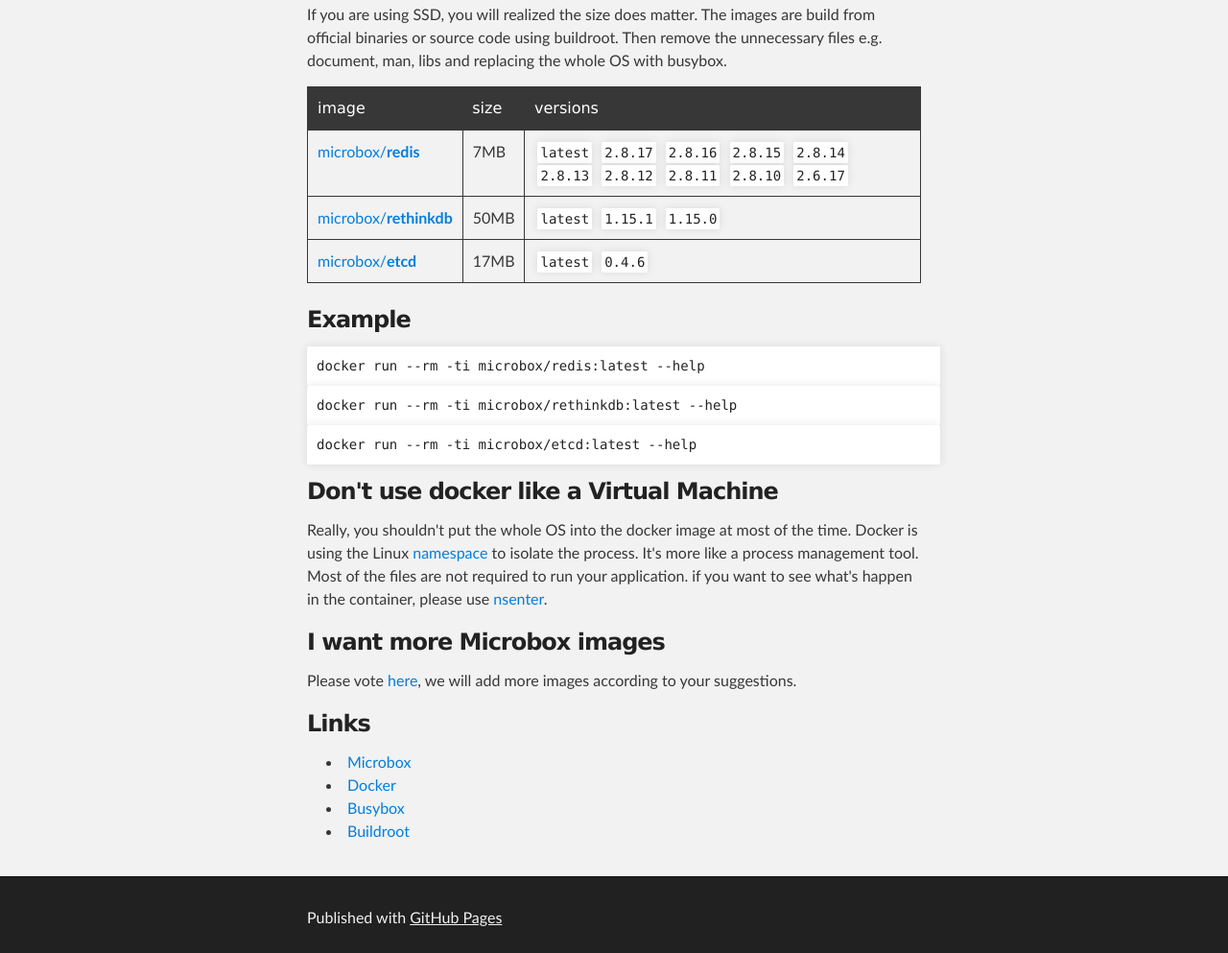
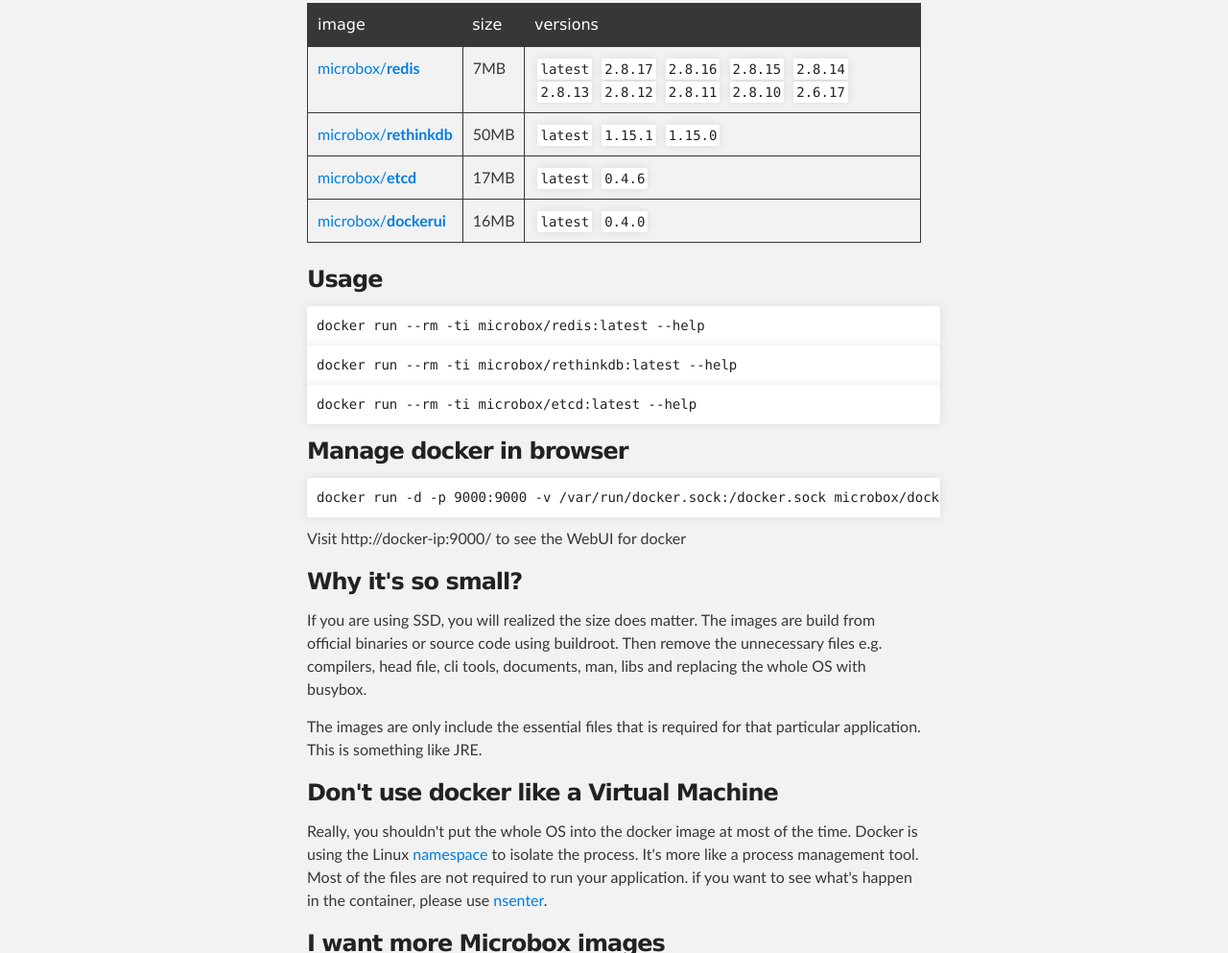
Before and after one commit to microbox/microbox.github.io, a plain HTML site: page index.html in a window 1280 px wide. Shown: the part 331-1324 px from the top of the page at 96% size. Drawn offline with Linux system fonts and the light colour scheme.

Commit message:
Replace master branch with page content via GitHub

```diff
--- a/index.html
+++ b/index.html
@@ -35,8 +35,6 @@
 <h3>
 <a name="congrats-you-found-the-smallest-docker-images" class="anchor" href="#congrats-you-found-the-smallest-docker-images"><span class="octicon octicon-link"></span></a>Congrats. You found the smallest docker images</h3>
 
-<p>If you are using SSD, you will realized the size does matter. The images are build from official binaries or source code using buildroot. Then remove the unnecessary files e.g. document, man, libs and replacing the whole OS with busybox.</p>
-
 <table>
 <thead>
 <tr>
@@ -67,11 +65,18 @@
 <code>latest</code> <code>0.4.6</code>
 </td>
 </tr>
+<tr>
+<td><a href="https://registry.hub.docker.com/u/microbox/dockerui/">microbox/<strong>dockerui</strong></a></td>
+<td>16MB</td>
+<td>
+<code>latest</code> <code>0.4.0</code>
+</td>
+</tr>
 </tbody>
 </table>
 
 <h3>
-<a name="example" class="anchor" href="#example"><span class="octicon octicon-link"></span></a>Example</h3>
+<a name="usage" class="anchor" href="#usage"><span class="octicon octicon-link"></span></a>Usage</h3>
 
 <div class="highlight highlight-bash"><pre>docker run --rm -ti microbox/redis:latest --help
 </pre></div>
@@ -81,6 +86,21 @@
 
 <div class="highlight highlight-bash"><pre>docker run --rm -ti microbox/etcd:latest --help
 </pre></div>
+
+<h3>
+<a name="manage-docker-in-browser" class="anchor" href="#manage-docker-in-browser"><span class="octicon octicon-link"></span></a>Manage docker in browser</h3>
+
+<div class="highlight highlight-bash"><pre>docker run -d -p 9000:9000 -v /var/run/docker.sock:/docker.sock microbox/dockerui
+</pre></div>
+
+<p>Visit http://docker-ip:9000/ to see the WebUI for docker</p>
+
+<h3>
+<a name="why-its-so-small" class="anchor" href="#why-its-so-small"><span class="octicon octicon-link"></span></a>Why it's so small?</h3>
+
+<p>If you are using SSD, you will realized the size does matter. The images are build from official binaries or source code using buildroot. Then remove the unnecessary files e.g. compilers, head file, cli tools, documents, man, libs and replacing the whole OS with busybox.</p>
+
+<p>The images are only include the essential files that is required for that particular application. This is something like JRE.</p>
 
 <h3>
 <a name="dont-use-docker-like-a-virtual-machine" class="anchor" href="#dont-use-docker-like-a-virtual-machine"><span class="octicon octicon-link"></span></a>Don't use docker like a Virtual Machine</h3>
```
Also changed, not shown: params.json (+1 -1 lines).
